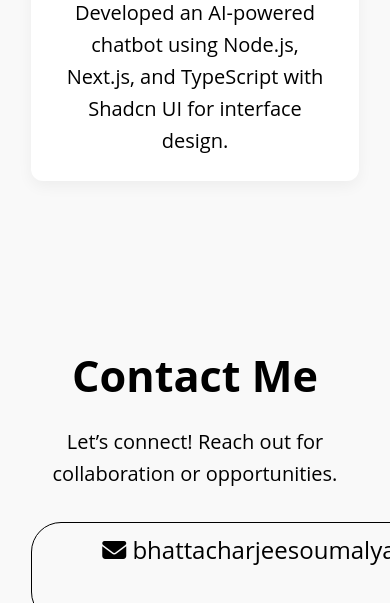
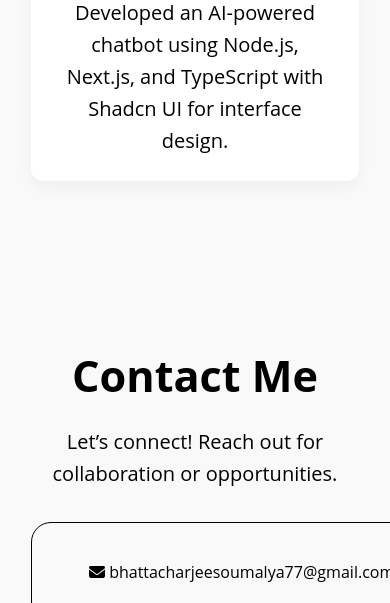
Before and after one commit to Soumalya-Bhattacharjee/Portfolio, a plain HTML site: page index.html in a window 390 px wide. Shown: the part 3220-3823 px from the top of the page. Drawn offline with Linux system fonts and the light colour scheme.

Commit message:
CSS changed

```diff
--- a/Style.css
+++ b/Style.css
@@ -289,6 +289,12 @@ footer {
   .hero-text h2 {
     font-size: 1.2rem;
   }
+  .contact-info {
+    font-size: 1.2rem;
+    padding: 1rem;
+    flex-direction: column; /* stack items */
+    gap: 10px;
+  }
 
   /* Mobile Menu */
   .nav-links {
@@ -334,6 +340,11 @@ footer {
     width: 100%;
     right: 0;
   }
+  .contact-info {
+    font-size: 1rem;
+    padding: 0.8rem;
+    border-radius: 20px;
+  }
 }
 html {
   scroll-behavior: smooth;
```
